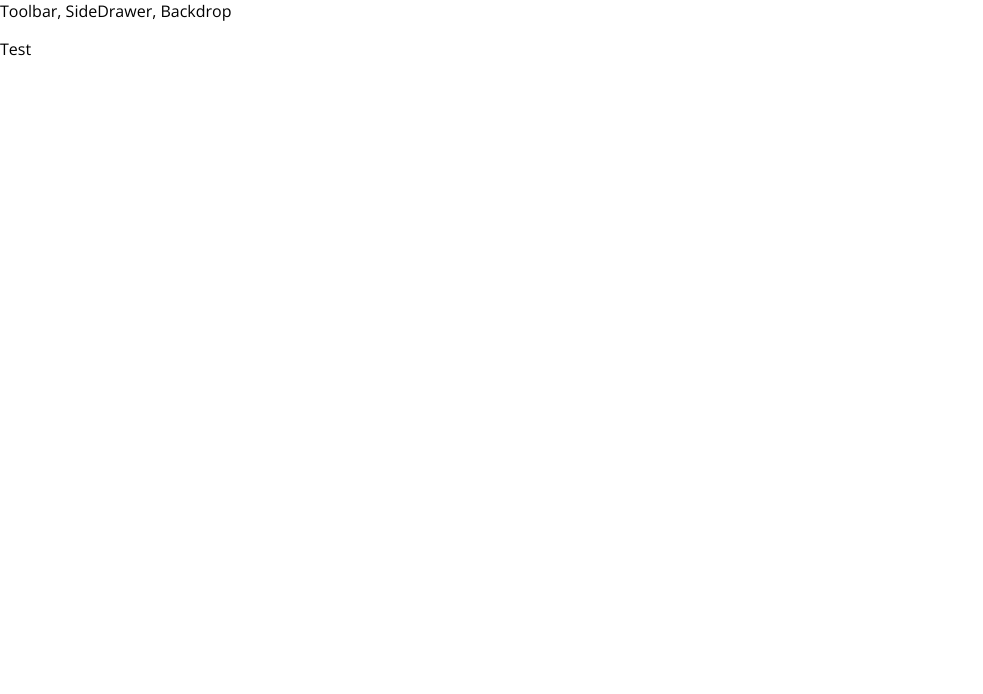
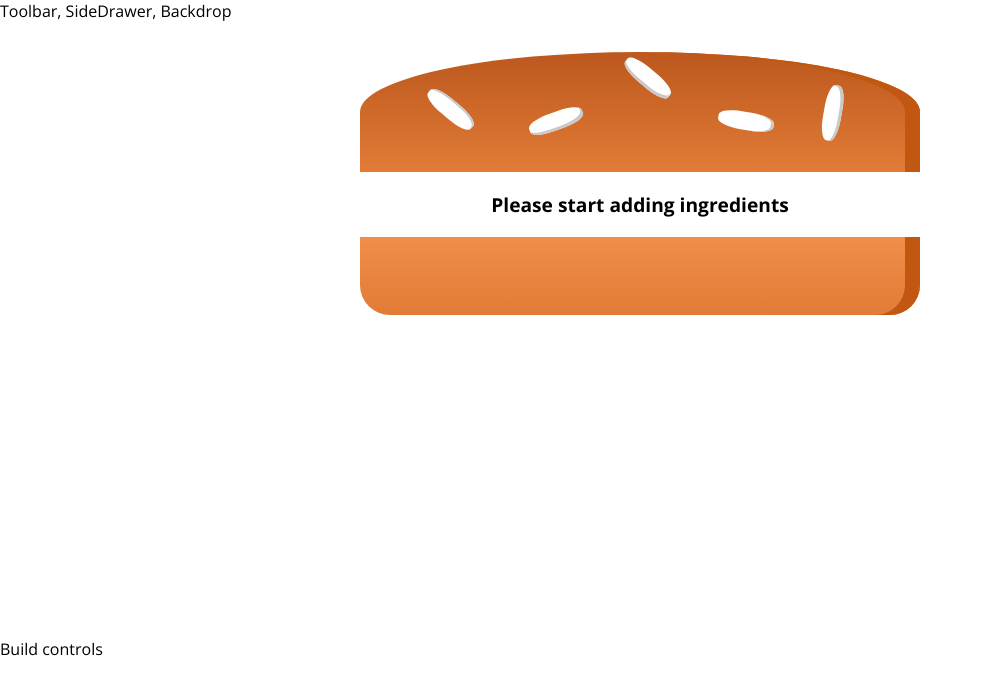
Before and after one commit to Flackus/burger-builder, a React app: page / in a window 1280 px wide. Shown: the top 694 px of the page, without its empty margins (0-983 px from the left). Built offline with nearby package versions, Linux system fonts and the light colour scheme; the HTML template or start-up script is replaced by a standard one.

Commit message:
130. Calculating the Ingredient Sum Dynamically

```diff
--- a/package.json
+++ b/package.json
@@ -31,6 +31,7 @@
     "postcss-flexbugs-fixes": "3.2.0",
     "postcss-loader": "2.0.8",
     "promise": "8.0.1",
+    "prop-types": "^15.7.2",
     "raf": "3.4.0",
     "react": "^16.11.0",
     "react-dev-utils": "^5.0.1",
--- a/src/App.js
+++ b/src/App.js
@@ -1,13 +1,14 @@
 import React, { Component } from 'react';
 
 import Layout from './components/Layout/Layout';
+import BurgerBuilder from './containers/BurgerBuilder/BurgerBuilder';
 
 class App extends Component {
     render() {
         return (
             <div>
                 <Layout>
-                    <p>Test</p>
+                    <BurgerBuilder />
                 </Layout>
             </div>
         );
--- /dev/null
+++ b/src/components/Burger/Burger.css
@@ -0,0 +1,30 @@
+.Burger {
+    width: 100%;
+    margin: auto;
+    height: 250px;
+    overflow: scroll;
+    text-align: center;
+    font-weight: bold;
+    font-size: 1.2rem;
+}
+
+@media (min-width: 500px) and (max-height: 400px) {
+    .Burger {
+        width: 350px;
+        height: 300px;
+    }
+}
+
+@media (min-width: 500px) and (min-height: 400px) {
+    .Burger {
+        width: 450px;
+        height: 400px;
+    }
+}
+
+@media (min-width: 1000px) and (min-height: 700px) {
+    .Burger {
+        width: 700px;
+        height: 600px;
+    }
+}
--- /dev/null
+++ b/src/components/Burger/Burger.js
@@ -0,0 +1,30 @@
+import React from 'react';
+
+import classes from './Burger.css';
+import BurgerIngredient from './BurgerIngredient/BurgerIngredient';
+
+const burger = (props) => {
+    let transformedIngredients = Object.keys(props.ingredients)
+        .map((igKey) => {
+            return [...Array(props.ingredients[igKey])].map((_, index) => {
+                return <BurgerIngredient key={igKey + index} type={igKey} />;
+            });
+        })
+        .reduce((arr, el) => {
+            return arr.concat(el);
+        }, []);
+
+    if (transformedIngredients.length === 0) {
+        transformedIngredients = <p>Please start adding ingredients</p>;
+    }
+
+    return (
+        <div className={classes.Burger}>
+            <BurgerIngredient type="bread-top" />
+            {transformedIngredients}
+            <BurgerIngredient type="bread-bottom" />
+        </div>
+    );
+};
+
+export default burger;
--- /dev/null
+++ b/src/components/Burger/BurgerIngredient/BurgerIngredient.css
@@ -0,0 +1,113 @@
+.BreadBottom {
+    height: 13%;
+    width: 80%;
+    background: linear-gradient(#F08E4A, #e27b36);
+    border-radius: 0 0 30px 30px;
+    box-shadow: inset -15px 0 #c15711;
+    margin: 2% auto;
+}
+
+.BreadTop {
+    height: 20%;
+    width: 80%;
+    background: linear-gradient(#bc581e, #e27b36);
+    border-radius: 50% 50% 0 0;
+    box-shadow: inset -15px 0 #c15711;
+    margin: 2% auto;
+    position: relative;
+}
+
+.Seeds1 {
+    width: 10%;
+    height: 15%;
+    position: absolute;
+    background-color: white;
+    left: 30%;
+    top: 50%;
+    border-radius: 40%;
+    transform: rotate(-20deg);
+    box-shadow: inset -2px -3px #c9c9c9;
+}
+
+.Seeds1:after {
+    content: "";
+    width: 100%;
+    height: 100%;
+    position: absolute;
+    background-color: white;
+    left: -170%;
+    top: -260%;
+    border-radius: 40%;
+    transform: rotate(60deg);
+    box-shadow: inset -1px 2px #c9c9c9;
+  }
+
+.Seeds1:before {
+    content: "";
+    width: 100%;
+    height: 100%;
+    position: absolute;
+    background-color: white;
+    left: 180%;
+    top: -50%;
+    border-radius: 40%;
+    transform: rotate(60deg);
+    box-shadow: inset -1px -3px #c9c9c9;
+  }
+
+  .Seeds2 {
+    width: 10%;
+    height: 15%;
+    position: absolute;
+    background-color: white;
+    left: 64%;
+    top: 50%;
+    border-radius: 40%;
+    transform: rotate(10deg);
+    box-shadow: inset -3px 0 #c9c9c9;
+  }
+
+  .Seeds2:before {
+    content: "";
+    width: 100%;
+    height: 100%;
+    position: absolute;
+    background-color: white;
+    left: 150%;
+    top: -130%;
+    border-radius: 40%;
+    transform: rotate(90deg);
+    box-shadow: inset 1px 3px #c9c9c9;
+  }
+
+
+.Meat {
+    width: 80%;
+    height: 8%;
+    background: linear-gradient(#7f3608, #702e05);
+    margin: 2% auto;
+    border-radius: 15px;
+}
+
+.Cheese {
+    width: 90%;
+    height: 4.5%;
+    margin: 2% auto;
+    background: linear-gradient(#f4d004, #d6bb22);
+    border-radius: 20px;
+}
+
+.Salad {
+    width: 85%;
+    height: 7%;
+    margin: 2% auto;
+    background: linear-gradient(#228c1d, #91ce50);
+    border-radius: 20px;
+}
+
+.Bacon {
+    width: 80%;
+    height: 3%;
+    background: linear-gradient(#bf3813, #c45e38);
+    margin: 2% auto;
+}
--- /dev/null
+++ b/src/components/Burger/BurgerIngredient/BurgerIngredient.js
@@ -0,0 +1,46 @@
+import React, { Component } from 'react';
+import PropTypes from 'prop-types';
+
+import classes from './BurgerIngredient.css';
+
+class BurgerIngredient extends Component {
+    render() {
+        let ingredient = null;
+
+        switch (this.props.type) {
+            case ('bread-bottom'):
+                ingredient = <div className={classes.BreadBottom}></div>;
+                break;
+            case ('bread-top'):
+                ingredient = (
+                    <div className={classes.BreadTop}>
+                        <div className={classes.Seeds1}></div>
+                        <div className={classes.Seeds2}></div>
+                    </div>
+                );
+                break;
+            case ('meat'):
+                ingredient = <div className={classes.Meat}></div>;
+                break;
+            case ('cheese'):
+                ingredient = <div className={classes.Cheese}></div>;
+                break;
+            case ('bacon'):
+                ingredient = <div className={classes.Bacon}></div>;
+                break;
+            case ('salad'):
+                ingredient = <div className={classes.Salad}></div>;
+                break;
+            default:
+                ingredient = null;
+        }
+
+        return ingredient;
+    }
+};
+
+BurgerIngredient.propTypes = {
+    type: PropTypes.string.isRequired
+};
+
+export default BurgerIngredient;
--- /dev/null
+++ b/src/components/Layout/Layout.css
@@ -0,0 +1,3 @@
+.Content {
+    margin-top: 16px;
+}
--- a/src/components/Layout/Layout.js
+++ b/src/components/Layout/Layout.js
@@ -1,11 +1,12 @@
 import React from 'react';
 
 import Aux from '../../hoc/Aux';
+import classes from './Layout.css';
 
 const layout = (props) => (
     <Aux>
         <div>Toolbar, SideDrawer, Backdrop</div>
-        <main>
+        <main className={classes.Content}>
             {props.children}
         </main>
     </Aux>
--- /dev/null
+++ b/src/containers/BurgerBuilder/BurgerBuilder.js
@@ -0,0 +1,26 @@
+import React, { Component } from 'react';
+
+import Aux from '../../hoc/Aux';
+import Burger from '../../components/Burger/Burger';
+
+class BurgerBuilder extends Component {
+    state = {
+        ingredients: {
+            salad: 0,
+            bacon: 0,
+            cheese: 0,
+            meat: 0
+        }
+    }
+
+    render() {
+        return (
+            <Aux>
+                <Burger ingredients={this.state.ingredients} />
+                <div>Build controls</div>
+            </Aux>
+        );
+    }
+}
+
+export default BurgerBuilder;
```
